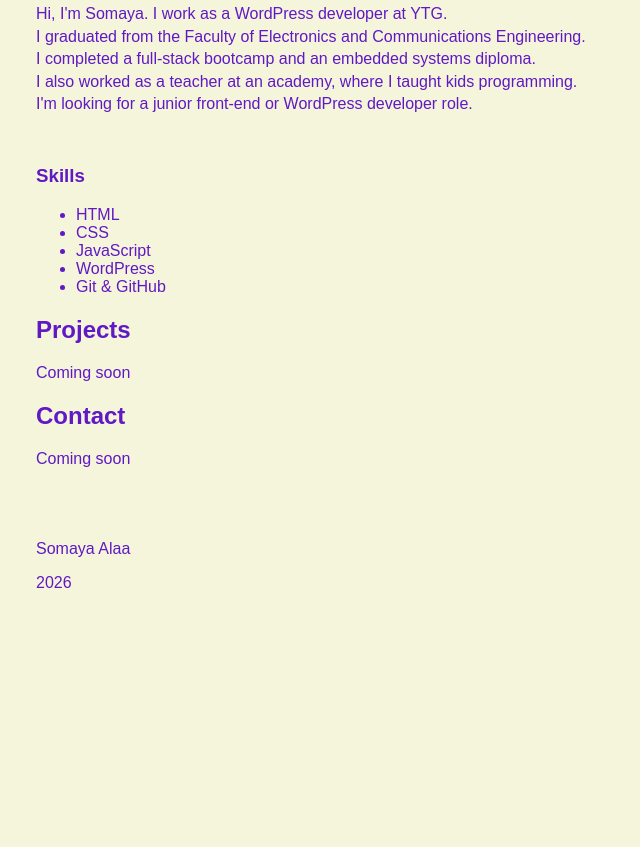
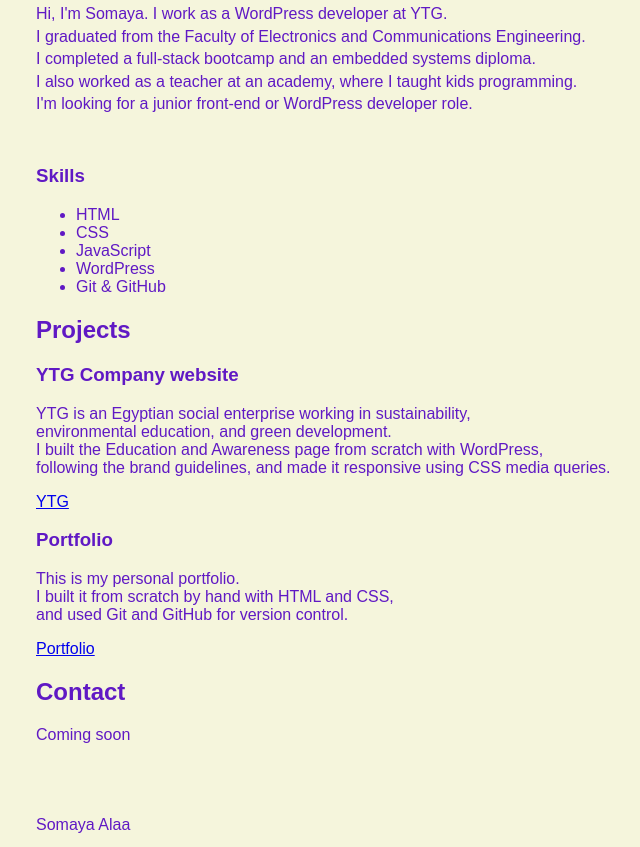
Before and after one commit to Somaya-Alaa/portfolio, a plain HTML site: page index.html in a window 1280 px wide. Shown: the part 402-1249 px from the top of the page, without its empty margins (4-644 px from the left). Before the commit the page ends 1030 px from the top, so only its background shows below. Drawn offline with Linux system fonts and the light colour scheme.

Commit message:
Add project cards

```diff
--- a/index.html
+++ b/index.html
@@ -44,7 +44,26 @@
         </section>
         <section id="projects">
             <h2>Projects</h2>
-            <p>Coming soon</p>
+            <p>
+                <article class="project-card">
+                    <h3>YTG Company website</h3>
+                    <p>
+                        YTG is an Egyptian social enterprise working in sustainability,<br>
+                        environmental education, and green development.<br>
+                        I built the Education and Awareness page from scratch with WordPress,<br>
+                        following the brand guidelines, and made it responsive using CSS media queries.</p>
+                    <a href="https://ytg.eco" target="_blank">YTG</a>
+                </article>
+                <article class="project-card">
+                    <h3>Portfolio</h3>
+                    <p>
+                        This is my personal portfolio.<br>
+                        I built it from scratch by hand with HTML and CSS,<br>
+                         and used Git and GitHub for version control.
+                    </p>
+                    <a href="https://github.com/Somaya-Alaa/portfolio">Portfolio</a>
+                </article>
+            </p>
         </section>
         <section id="contact">
             <h2>Contact</h2>
```
